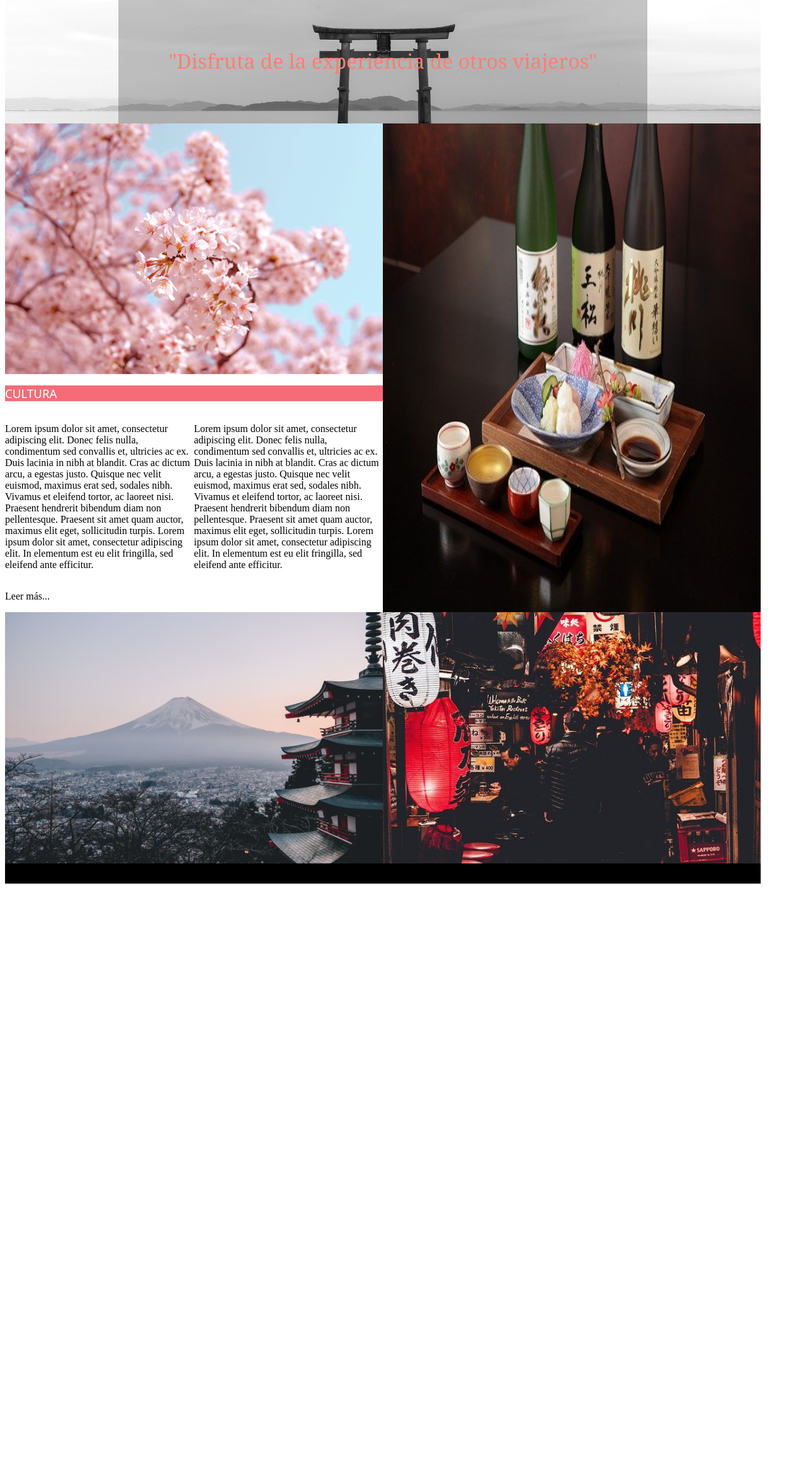
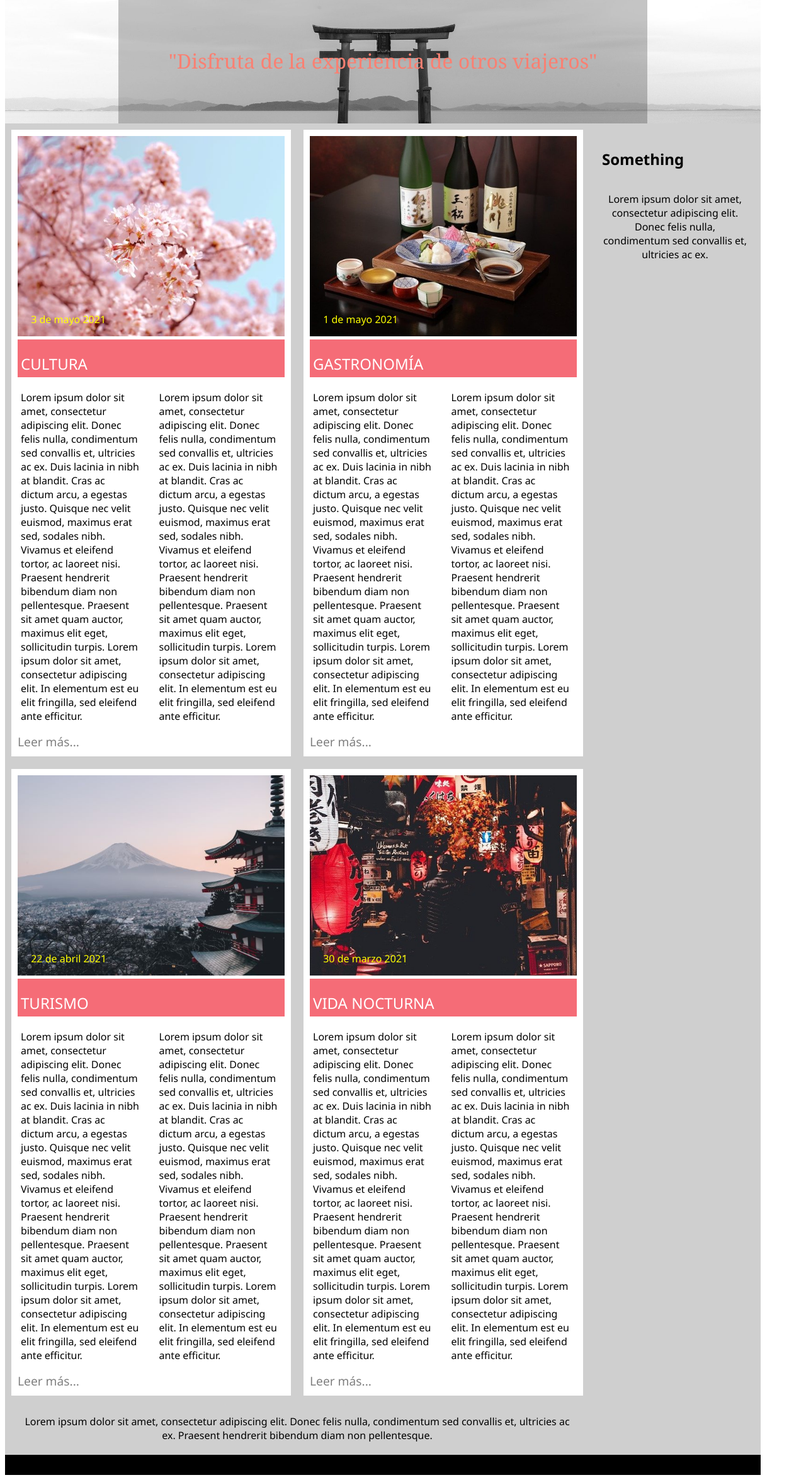
Before and after one commit to jordijs/Sprint1, a PHP site: page /nivell2.html in a window 1280 px wide. Shown: the part 212-2562 px from the top of the page at 63% size. Before the commit the page ends 1615 px from the top, so only its background shows below. Run offline with PHP 8.4, Linux system fonts and the light colour scheme; some libraries are stand-ins or nearby versions.

Commit message:
Avançat en nivell 2 HTML CSS

```diff
--- a/T2_HTML/Nivell2/estilsnivell2.css
+++ b/T2_HTML/Nivell2/estilsnivell2.css
@@ -55,7 +55,7 @@ li:hover {
 }
 
 .grey {
-    background-color: grey;
+    background-color: rgb(207, 207, 207);
 }
 
 .rose {
@@ -70,14 +70,13 @@ li:hover {
     background-color: palegoldenrod;
 }
 
-.white{
-    background-color: white;
-}
+
+
+
 
 #header {
     flex-direction: column;
 }
-
 
 
 #menu {
@@ -95,6 +94,7 @@ li:hover {
 #logo >  img {
     width:100px;
 }
+
 
 #buttons {
     padding: 0;
@@ -138,21 +138,32 @@ li:hover {
     flex-direction: column;
 }
 
+#main {
+    font-family: 'Segoe UI', Tahoma, Geneva, Verdana, sans-serif;
+    flex-direction: row;
+}
+
 #articles {
     flex-direction: column;
-    flex: 2;
+    flex: 4;
 }
 
 #quote {
-    background-color: aqua;
+    text-align: center;
+    padding: 20px;
 }
 
 #sidebar {
-    background-color: brown;
     flex-direction: column;
     justify-content: start;
+    flex:1;
+    text-align: center;
+    padding:20px;
 }
 
+#sidebarTitle > h1 {
+    text-align: center;
+}
 
 
 .invisible {
@@ -164,37 +175,82 @@ li:hover {
     flex: initial;
 }
 
-article > img {
-    width: 100%;
-    flex:1;
+.articlesRow {
+    flex-direction: row;
 }
 
-.articlesRow {
-    flex-direction: row;
-    justify-content: space-between;
-    flex: auto;
+.articleBox{
+    background-color: white;
+    padding: 10px;
+    margin: 10px;
+    flex-direction: column;
+    justify-content: space-evenly;
+    display: flex;
 }
 
-article {
-    flex:1;
+.imgBox{
+    position: relative;
+    text-align: center;
+}
+
+.articleImg {
+    width: 100%;
+}
+
+.imgDate{
+    position: absolute;
+    bottom: 5%;
+    left: 5%;
+    color: yellow;
+  }
+
+
+
+.articleTitleBox{
+    background-color: rgb(245, 108, 119);
+    padding: 5px;
+    display: flex;
     flex-direction: column;
+    justify-content: end;
+    margin: 5px 0px;
+    height: 50px;
 }
 
 .articleTitle {
-    background-color: rgb(245, 108, 119);
-    flex:1;
     color: white;
-    font-family:'Segoe UI', Tahoma, Geneva, Verdana, sans-serif;
-    font-weight: 100;
+    font-weight: 500;
+    font-size: x-large;
+    margin: 0;
 }
 
 .text {
     flex-direction: row;
 }
+
+.pLeft {
+    padding-left: 5px;
+    padding-right: 15px;
+}
+
+.pRight {
+    padding-left: 15px;
+    padding-right: 10px;
+}
+
+.leerMas {
+    color: grey;
+    font-size: larger;
+}
+
+.leerMas:hover{
+    color:rgb(245, 108, 119);
+    font-weight: bold;
+}
+
 /* Tablets */
 @media only screen and (max-width: 1024px) {
     #main {
-        background-color: yellow;
+        background-color: peachpuff;
         flex-direction: column;
     }
 }
@@ -206,7 +262,7 @@ article {
     }
 
     #main {
-        background-color: yellow;
+        background-color: rgb(146, 215, 255);
         flex-direction: column;
     }
 }
--- a/T2_HTML/Nivell2/nivell2.html
+++ b/T2_HTML/Nivell2/nivell2.html
@@ -54,39 +54,92 @@
         </header>
         <main class="grey" id="main">
             <section id="articles" class="invisible">
-                <div id="articlesRow1" class="articlesRow" class="invisible">
-                    <article id="article1" class="white">
-                        <img src="sakura.jpg"/>
+               <div id="articlesRow1" class="articlesRow" class="invisible">
+                    <article id="article1" class="articleBox">
+                        <div class="imgBox">
+                        <img src="sakura.jpg" class="articleImg"/>
+                        <div class="imgDate">3 de mayo 2021</div>
+                        </div>
+                        <div class="articleTitleBox">
                         <h1 class="articleTitle">CULTURA</h1>
+                        </div>
                         <div class="text">
-                            <p>
+                            <p class="pLeft">
                                 Lorem ipsum dolor sit amet, consectetur adipiscing elit. Donec felis nulla, condimentum sed convallis et, ultricies ac ex. Duis lacinia in nibh at blandit. Cras ac dictum arcu, a egestas justo. Quisque nec velit euismod, maximus erat sed, sodales nibh. Vivamus et eleifend tortor, ac laoreet nisi. Praesent hendrerit bibendum diam non pellentesque. Praesent sit amet quam auctor, maximus elit eget, sollicitudin turpis. Lorem ipsum dolor sit amet, consectetur adipiscing elit. In elementum est eu elit fringilla, sed eleifend ante efficitur.
                             </p>
-                            <p>
+                            <p class="pRight">
                                 Lorem ipsum dolor sit amet, consectetur adipiscing elit. Donec felis nulla, condimentum sed convallis et, ultricies ac ex. Duis lacinia in nibh at blandit. Cras ac dictum arcu, a egestas justo. Quisque nec velit euismod, maximus erat sed, sodales nibh. Vivamus et eleifend tortor, ac laoreet nisi. Praesent hendrerit bibendum diam non pellentesque. Praesent sit amet quam auctor, maximus elit eget, sollicitudin turpis. Lorem ipsum dolor sit amet, consectetur adipiscing elit. In elementum est eu elit fringilla, sed eleifend ante efficitur.
                             </p>
                         </div>
-                        <p>Leer más...</p>
+                        <a class="leerMas">Leer más...</a>
                     </article>
-                    <article id="article2" class="white">
-                        <img src="comida.jpg"/>
+                    <article id="article2" class="articleBox">
+                        <div class="imgBox">
+                        <img src="comida.jpg" class="articleImg"/>
+                        <div class="imgDate">1 de mayo 2021</div>
+                        </div>
+                        <div class="articleTitleBox">
+                        <h1 class="articleTitle">GASTRONOMÍA</h1>
+                        </div>
+                        <div class="text">
+                            <p class="pLeft">
+                                Lorem ipsum dolor sit amet, consectetur adipiscing elit. Donec felis nulla, condimentum sed convallis et, ultricies ac ex. Duis lacinia in nibh at blandit. Cras ac dictum arcu, a egestas justo. Quisque nec velit euismod, maximus erat sed, sodales nibh. Vivamus et eleifend tortor, ac laoreet nisi. Praesent hendrerit bibendum diam non pellentesque. Praesent sit amet quam auctor, maximus elit eget, sollicitudin turpis. Lorem ipsum dolor sit amet, consectetur adipiscing elit. In elementum est eu elit fringilla, sed eleifend ante efficitur.
+                            </p>
+                            <p class="pRight">
+                                Lorem ipsum dolor sit amet, consectetur adipiscing elit. Donec felis nulla, condimentum sed convallis et, ultricies ac ex. Duis lacinia in nibh at blandit. Cras ac dictum arcu, a egestas justo. Quisque nec velit euismod, maximus erat sed, sodales nibh. Vivamus et eleifend tortor, ac laoreet nisi. Praesent hendrerit bibendum diam non pellentesque. Praesent sit amet quam auctor, maximus elit eget, sollicitudin turpis. Lorem ipsum dolor sit amet, consectetur adipiscing elit. In elementum est eu elit fringilla, sed eleifend ante efficitur.
+                            </p>
+                        </div>
+                        <a class="leerMas">Leer más...</a>
                     </article>
                 </div>
                 <div id="articlesRow2" class="articlesRow" class="invisible">
-                    <article id="article3" class="white">
-                        <img src="fuji.jpg"/>
+                    <article id="article3" class="articleBox">
+                        <div class="imgBox">
+                        <img src="fuji.jpg" class="articleImg"/>
+                        <div class="imgDate">22 de abril 2021</div>
+                        </div>
+                        <div class="articleTitleBox">
+                        <h1 class="articleTitle">TURISMO</h1>
+                        </div>
+                        <div class="text">
+                            <p class="pLeft">
+                                Lorem ipsum dolor sit amet, consectetur adipiscing elit. Donec felis nulla, condimentum sed convallis et, ultricies ac ex. Duis lacinia in nibh at blandit. Cras ac dictum arcu, a egestas justo. Quisque nec velit euismod, maximus erat sed, sodales nibh. Vivamus et eleifend tortor, ac laoreet nisi. Praesent hendrerit bibendum diam non pellentesque. Praesent sit amet quam auctor, maximus elit eget, sollicitudin turpis. Lorem ipsum dolor sit amet, consectetur adipiscing elit. In elementum est eu elit fringilla, sed eleifend ante efficitur.
+                            </p>
+                            <p class="pRight">
+                                Lorem ipsum dolor sit amet, consectetur adipiscing elit. Donec felis nulla, condimentum sed convallis et, ultricies ac ex. Duis lacinia in nibh at blandit. Cras ac dictum arcu, a egestas justo. Quisque nec velit euismod, maximus erat sed, sodales nibh. Vivamus et eleifend tortor, ac laoreet nisi. Praesent hendrerit bibendum diam non pellentesque. Praesent sit amet quam auctor, maximus elit eget, sollicitudin turpis. Lorem ipsum dolor sit amet, consectetur adipiscing elit. In elementum est eu elit fringilla, sed eleifend ante efficitur.
+                            </p>
+                        </div>
+                        <a class="leerMas" >Leer más...</a>
                     </article>
-                    <article id="article4" class="white">
-                        <img src="noche.jpg"/>
+                    <article id="article4" class="articleBox">
+                        <div class="imgBox">
+                        <img src="noche.jpg" class="articleImg"/>
+                        <div class="imgDate">30 de marzo 2021</div>
+                        </div>
+                        <div class="articleTitleBox">
+                        <h1 class="articleTitle">VIDA NOCTURNA</h1>
+                        </div>
+                        <div class="text">
+                            <p class="pLeft">
+                                Lorem ipsum dolor sit amet, consectetur adipiscing elit. Donec felis nulla, condimentum sed convallis et, ultricies ac ex. Duis lacinia in nibh at blandit. Cras ac dictum arcu, a egestas justo. Quisque nec velit euismod, maximus erat sed, sodales nibh. Vivamus et eleifend tortor, ac laoreet nisi. Praesent hendrerit bibendum diam non pellentesque. Praesent sit amet quam auctor, maximus elit eget, sollicitudin turpis. Lorem ipsum dolor sit amet, consectetur adipiscing elit. In elementum est eu elit fringilla, sed eleifend ante efficitur.
+                            </p>
+                            <p class="pRight">
+                                Lorem ipsum dolor sit amet, consectetur adipiscing elit. Donec felis nulla, condimentum sed convallis et, ultricies ac ex. Duis lacinia in nibh at blandit. Cras ac dictum arcu, a egestas justo. Quisque nec velit euismod, maximus erat sed, sodales nibh. Vivamus et eleifend tortor, ac laoreet nisi. Praesent hendrerit bibendum diam non pellentesque. Praesent sit amet quam auctor, maximus elit eget, sollicitudin turpis. Lorem ipsum dolor sit amet, consectetur adipiscing elit. In elementum est eu elit fringilla, sed eleifend ante efficitur.
+                            </p>
+                        </div>
+                        <a class="leerMas">Leer más...</a>
                     </article>
                 </div>
                 <aside id="quote">
+                    Lorem ipsum dolor sit amet, consectetur adipiscing elit. Donec felis nulla, condimentum sed convallis et, ultricies ac ex. Praesent hendrerit bibendum diam non pellentesque.
                 </aside>
             </section>
             <aside id="sidebar">
-                <h1 id="sidebarTitle" class="yellow">
+                <h1 id="sidebarTitle">
+                    Something
                 </h1>
-                <p id="sidebarText" class="yellow">
+                <p id="sidebarText">
+                    Lorem ipsum dolor sit amet, consectetur adipiscing elit. Donec felis nulla, condimentum sed convallis et, ultricies ac ex.
                 </p>
             </aside>
         </main>
```
Also changed, not shown: T2_HTML/Nivell2/comida.jpg, T2_HTML/Nivell2/fuji.jpg, T2_HTML/Nivell2/noche.jpg, T2_HTML/Nivell2/sakura.jpg.
